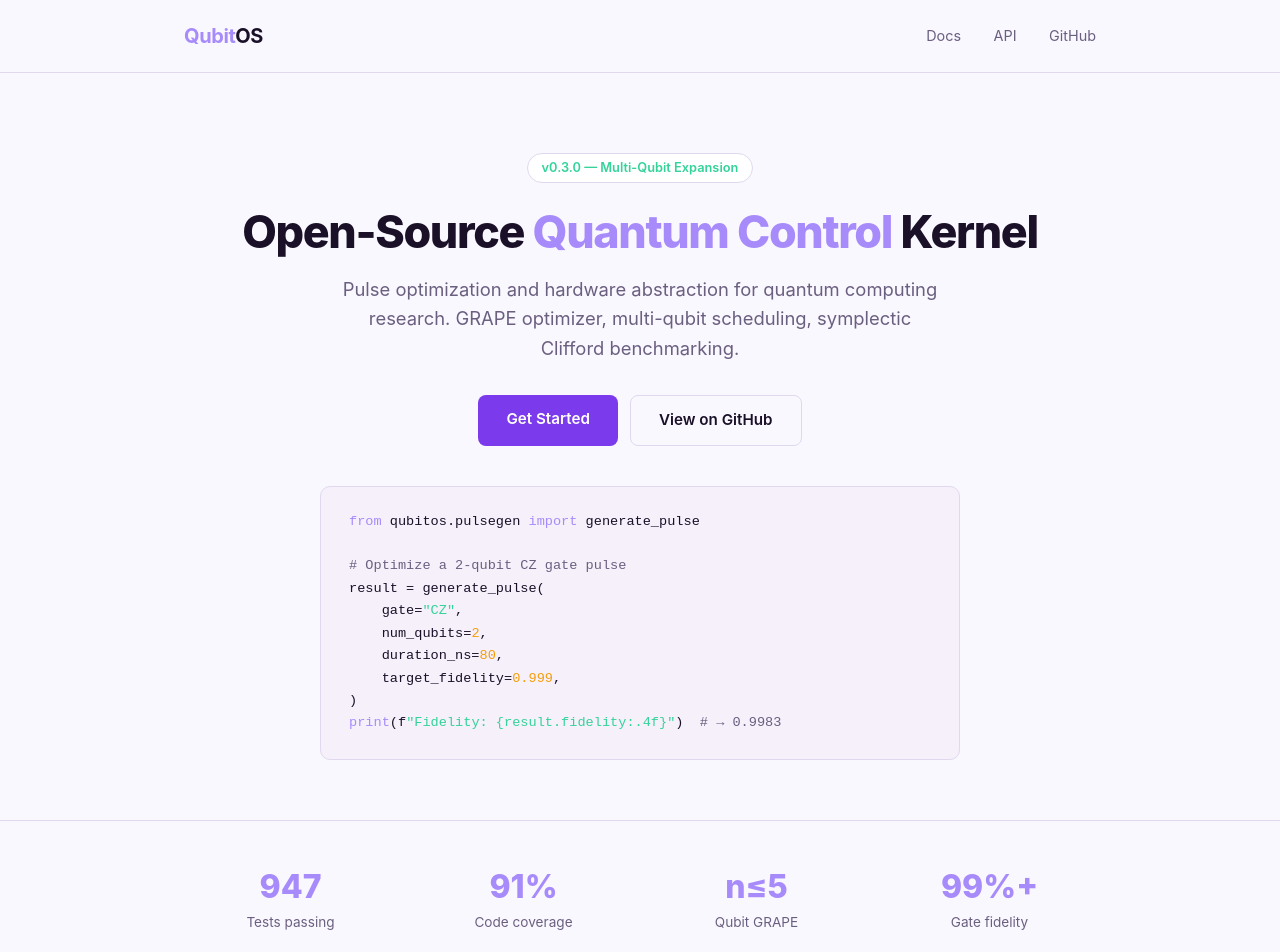
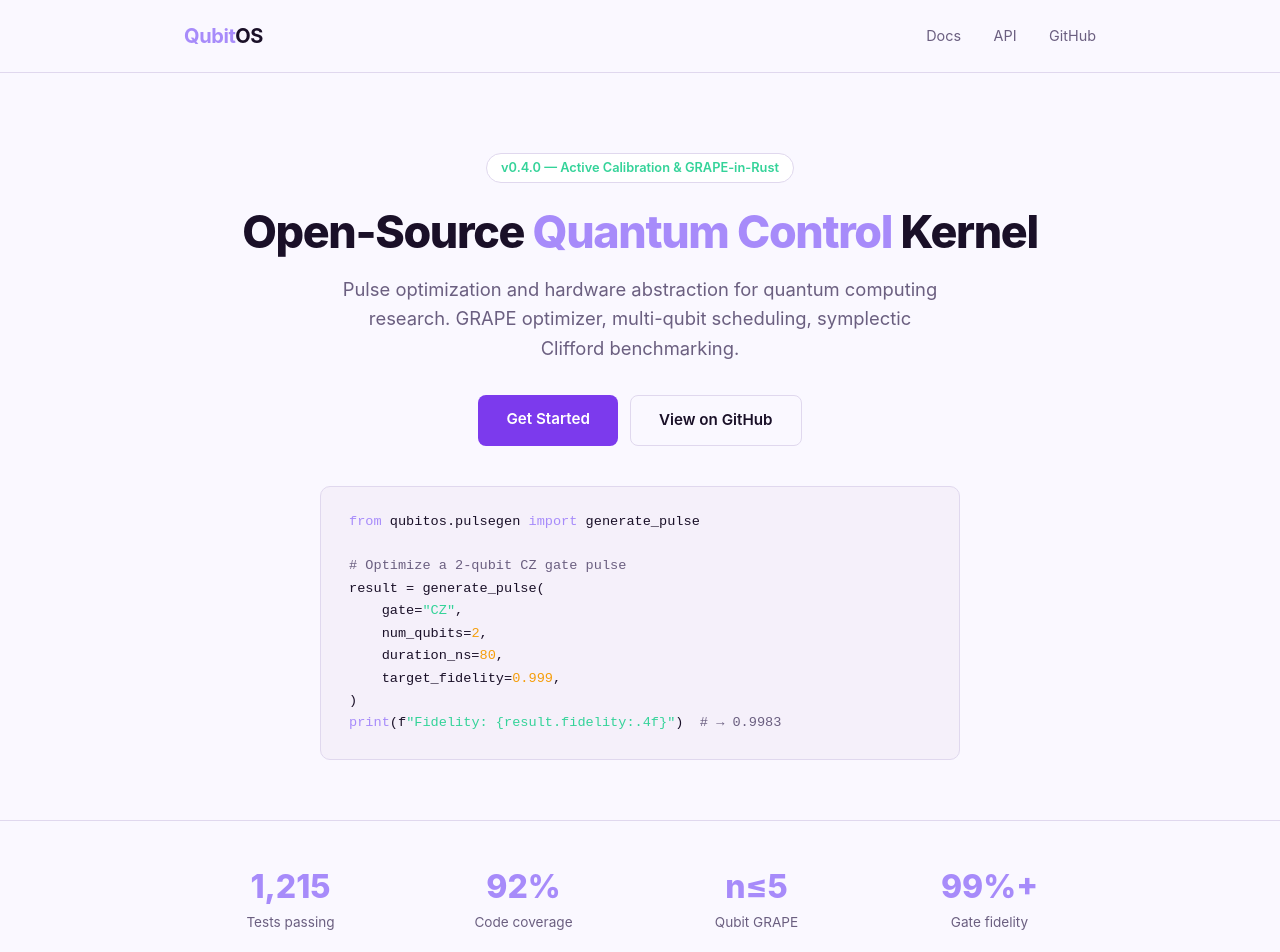
Before and after one commit to qubit-os/qubit-os.github.io, a plain HTML site: page index.html in a window 1280 px wide. Shown: the top 952 px of the page. Drawn offline with Linux system fonts and the light colour scheme.

Commit message:
docs: update landing page for v0.4.0 release

```diff
--- a/index.html
+++ b/index.html
@@ -293,7 +293,7 @@
 
 <section class="hero">
     <div class="container">
-        <div class="version-badge">v0.3.0 — Multi-Qubit Expansion</div>
+        <div class="version-badge">v0.4.0 — Active Calibration &amp; GRAPE-in-Rust</div>
         <h1>Open-Source <span class="accent">Quantum Control</span> Kernel</h1>
         <p>Pulse optimization and hardware abstraction for quantum computing research. GRAPE optimizer, multi-qubit scheduling, symplectic Clifford benchmarking.</p>
         <div class="hero-buttons">
@@ -320,11 +320,11 @@
     <div class="container">
         <div class="stats-grid">
             <div>
-                <div class="stat-value">947</div>
+                <div class="stat-value">1,215</div>
                 <div class="stat-label">Tests passing</div>
             </div>
             <div>
-                <div class="stat-value">91%</div>
+                <div class="stat-value">92%</div>
                 <div class="stat-label">Code coverage</div>
             </div>
             <div>
```
